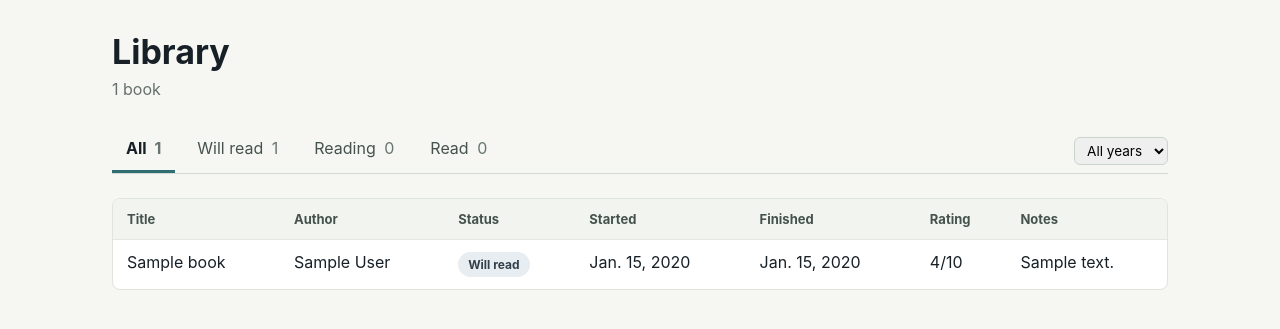
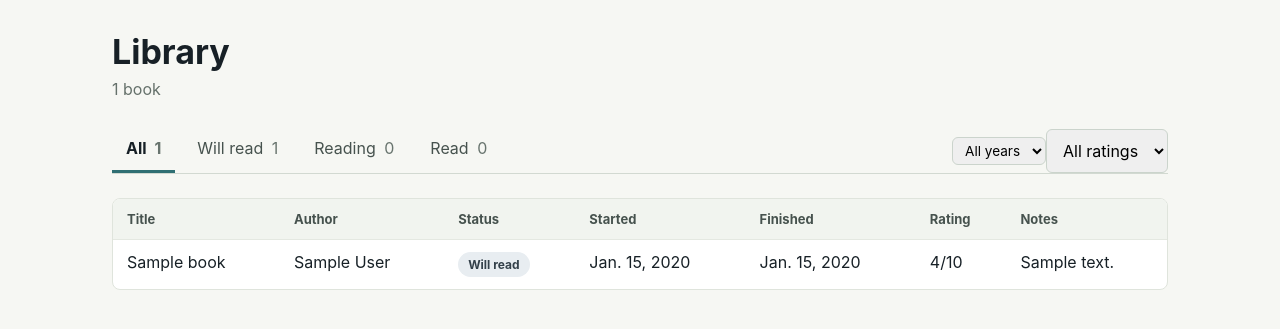
Before and after one commit to nikpopesku/reading, a Django app: page / in a window 1280 px wide. Shown: the part 64-393 px from the top of the page. Run offline with Django 5.2, Linux system fonts and the light colour scheme; tables that the repository leaves empty hold one stand-in row (values such as "Sample post"); parts of the project's set-up code (start-up, migrations or seed data) failed here and were passed over.

Commit message:
fix: preserve rating when selecting year filter and add rating filter form
- Add hidden rating field to year filter form so rating isn't lost
- Add missing rating filter form to the template (view already supports it)

```diff
--- a/templates/reading/book_list.html
+++ b/templates/reading/book_list.html
@@ -21,6 +21,7 @@
   {% if years %}
   <form method="get" action="{% url 'book-list' %}" class="year-filter-form">
     {% if selected_status %}<input type="hidden" name="status" value="{{ selected_status }}">{% endif %}
+    {% if selected_rating %}<input type="hidden" name="rating" value="{{ selected_rating }}">{% endif %}
     <select name="year" onchange="this.form.submit()" aria-label="Filter by year">
       <option value="">All years</option>
       {% for year in years %}
@@ -29,6 +30,16 @@
     </select>
   </form>
   {% endif %}
+  <form method="get" action="{% url 'book-list' %}" class="rating-filter-form">
+    {% if selected_status %}<input type="hidden" name="status" value="{{ selected_status }}">{% endif %}
+    {% if selected_year %}<input type="hidden" name="year" value="{{ selected_year }}">{% endif %}
+    <select name="rating" onchange="this.form.submit()" aria-label="Filter by rating">
+      <option value="">All ratings</option>
+      {% for r in ratings %}
+        <option value="{{ r }}" {% if selected_rating == r|stringformat:"s" %}selected{% endif %}>{{ r }}/10</option>
+      {% endfor %}
+    </select>
+  </form>
 </div>
 
 <section class="table-wrap">
```
